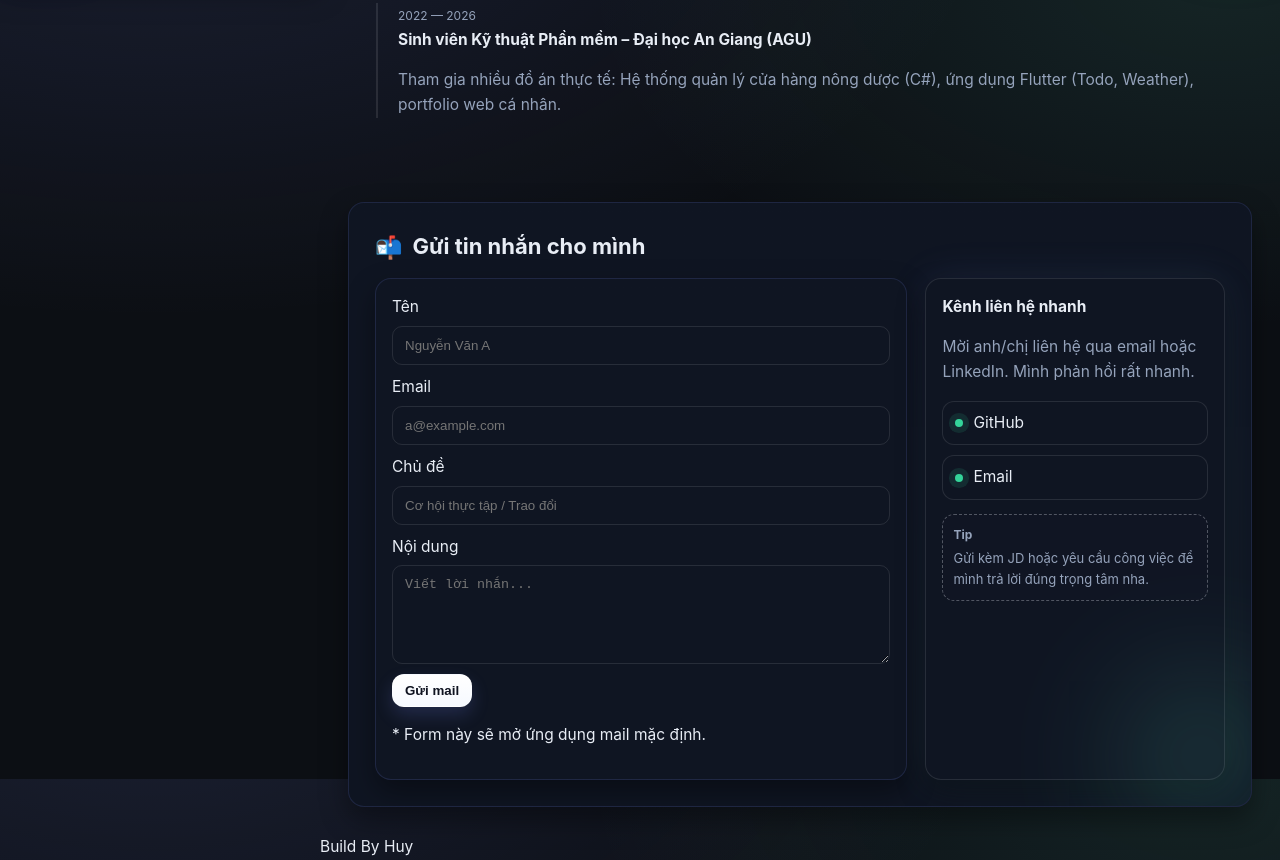
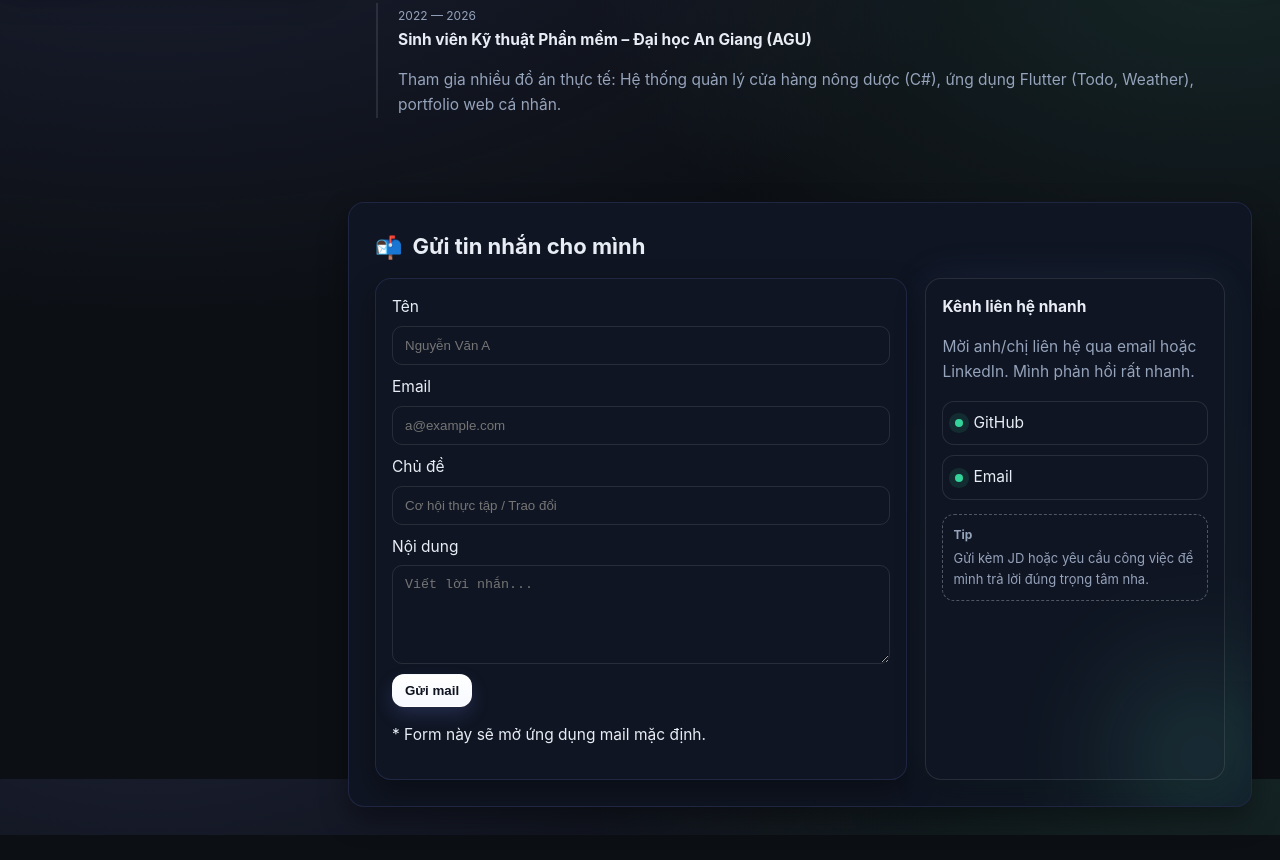
Before and after one commit to Huy2004P/Huy2004P.github.io, a plain HTML site: page index.html in a window 1280 px wide. Shown: the part 821-1681 px from the top of the page. After the commit the page ends 1656 px from the top, so only its background shows below. Drawn offline with Linux system fonts and the light colour scheme.

Commit message:
Xoá footer

```diff
--- a/index.html
+++ b/index.html
@@ -148,7 +148,7 @@
 
 
 
-    <footer class="main-foot">Build By Huy</footer>
+    <!-- <footer class="main-foot">Build By Huy</footer> -->
   </main>
 
   <script src="scripts.js"></script>
```
